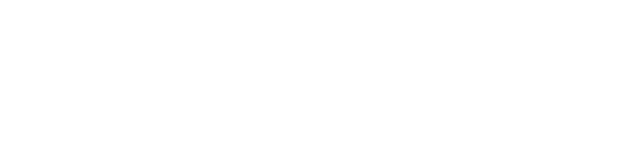
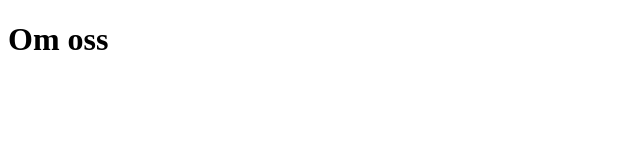
Before and after one commit to hmbande-ops/valgfri-oppgave-1-git-anbefales-fake-developers-true-group, a plain HTML site: page index.html in a window 1280 px wide. Shown: the whole page, without its empty margins (0-640 px from the left). Drawn offline with Linux system fonts and the light colour scheme.

Commit message:
h1 created

```diff
--- a/index.html
+++ b/index.html
@@ -6,6 +6,6 @@
     <title>FakeDevelopers</title>
 </head>
 <body>
-
+<h1>Om oss</h1>
 </body>
 </html>
```
